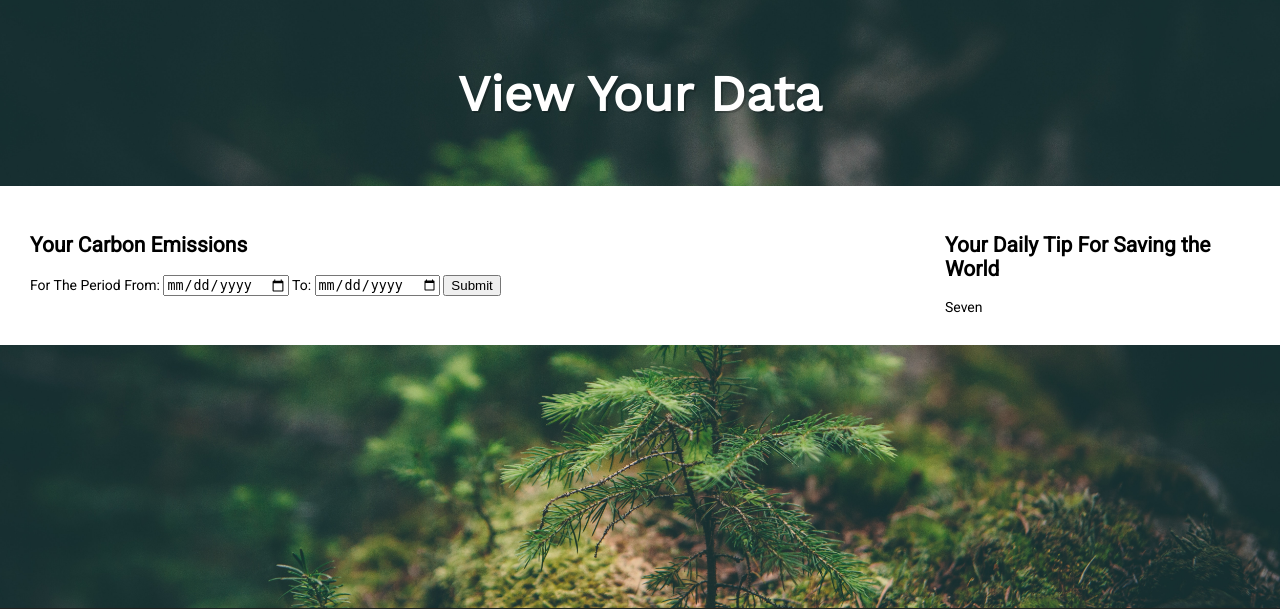
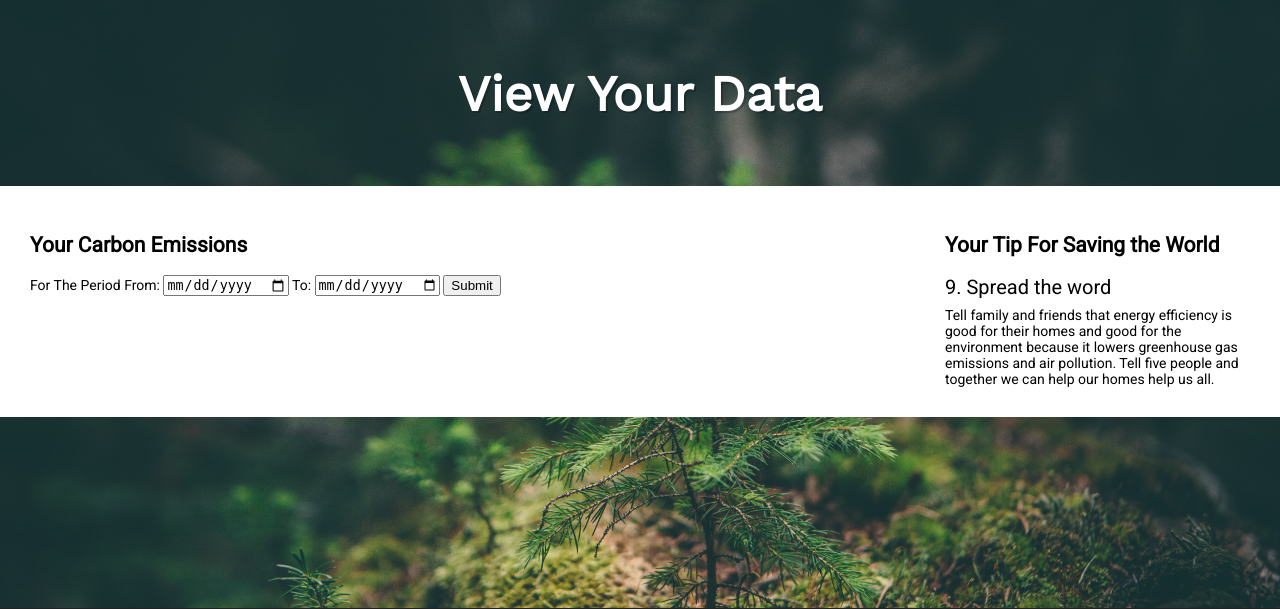
Before and after one commit to tonyma08/CarboNo, a Flask app: page /viewdata in a window 1280 px wide. Shown: the part 56-665 px from the top of the page. Run offline with Flask 2, Linux system fonts and the light colour scheme.

Commit message:
Integrate EPA suggestions for how to combat climate change

```diff
--- a/static/js/app.js
+++ b/static/js/app.js
@@ -17,39 +17,70 @@ function genDailyTipOrder(messageCount) {
 }
 
 window.onload = function() {
-	messages = ["One", "Two", "Three", "Four", "Five", "Six", "Seven"];
+	messages = [
+
+["Change five lights", "Replace your five most frequently used <a href=\"https://www.energystar.gov/index.cfm?c=fixtures.pr_light_fixtures\">light fixtures</a> or the <a href=\"https://www.energystar.gov/products/lighting_fans/light_bulbs\">lightbulbs</a> in them with <a href=\"https://www.energystar.gov/\">ENERGY STAR</a>-qualified products and you will help the environment while saving $70 a year on energy bills. <a href=\"https://www.energystar.gov/\">ENERGY STAR</a> lighting provides bright, warm light; generates 75% less heat; uses about 75% less energy than standard lighting; and lasts from 10 to 50 times longer."],
+["Look for ENERGY STAR", "When buying new products for your home, look for EPA's <a href=\"https://www.energystar.gov/\">ENERGY STAR</a> label to help you make the most energy-efficient decision. You can find the <a href=\"https://www.energystar.gov/\">ENERGY STAR</a> label on more than 60 kinds of products, including appliances, lighting, heating and cooling equipment, electronics, and office equipment. Over their lifetimes, products in your home that have earned the <a href=\"https://www.energystar.gov/\">ENERGY STAR</a> label can reduce greenhouse gas emissions by about 130,000 pounds and save you $11,000 on energy bills."],
+["Heat and cool smartly", "Heating and cooling accounts for almost half your energy bill -- about $1,000 a year! There is a lot you can do to drive down this cost. Simple steps like changing air filters regularly, properly using a programmable thermostat, and having your heating and cooling equipment maintained annually by a licensed contractor can save energy and increase comfort while helping to protect the environment. Depending on where you live, you can cut your annual energy bill by more than $200 by replacing your old heating and cooling equipment with <a href=\"https://www.energystar.gov/\">ENERGY STAR</a>-qualified equipment."],
+
+["Seal and insulate your home", "Reduce air leaks and stop drafts by using caulk, weather stripping, and insulation to seal your home's envelope and add more insulation to your attic to block out heat and cold. A knowledgeable homeowner or skilled contractor can save up to 20% on heating and cooling costs and significantly enhance home comfort with comprehensive sealing and insulating measures."],
+["Reduce, reuse, recycle", "Reducing, reusing, and recycling in your home helps conserve energy and reduces pollution and greenhouse gas emissions from resource extraction, manufacturing, and disposal. If there is a recycling program in your community, recycle your newspapers, beverage containers, paper, and other goods. Also, composting your food and yard waste reduces the amount of garbage that you send to landfills and reduces greenhouse gas emissions. Visit EPA's <a href=\"https://www.epa.gov/warm/individual-waste-reduction-model-iwarm-tool\">Individual Waste Reduction Model (iWARM)</a> to learn about the energy benefits of recycling, rather than landfilling, common waste products."],
+["Use water efficiently", "It takes lots of energy to pump, treat, and heat water, so saving water reduces greenhouse gas emissions. Saving water around the home is simple. Three percent of the nation's energy is used to pump and treat water, so conserving water conserves energy that reduces greenhouse gas pollution. Reduce the amount of waste you generate and the water you consume whenever possible. Pursue simple water-saving actions, such as not letting the water run while shaving or brushing teeth, and save money while conserving water by using products with the <a href=\"https://www.epa.gov/watersense/watersense-products\">WaterSense</a> label. Did you know a <a href=\"https://www.epa.gov/watersense/residential-toilets\">leaky toilet</a> can waste 200 gallons of water per day? Repair all toilet and faucet leaks right away. Running your dishwasher only with a full load can save 100 pounds of carbon dioxide and $40 per year. Be smart when irrigating your lawn or landscape. Only water when needed, and do it during the coolest part of the day; early morning is best. See <a href=\"https://www.epa.gov/watersense\">EPA WaterSense</a> for more water saving tips."],
+["Be green in your yard", "Did you know that food scraps and yard waste make up 20-30 percent of what we throw away? Composting your food and yard waste reduces the amount of garbage that you send to landfills and reduces greenhouse gas emissions. See <a href=\"https://www.epa.gov/recycle/composting-home\">EPA's tips on how to compost</a>."],
+["Purchase green power", "Power your home by purchasing green power. <a href=\"https://www.epa.gov/greenpower\">Green power</a> is environmentally friendly electricity that is generated from renewable energy sources such as wind and the sun. There are two ways to use green power: You can buy green power, or you can modify your house to generate your own green power. Buying green power is easy. It offers a number of environmental and economic benefits over conventional electricity, including lower greenhouse gas emissions, and it helps increase clean energy supply. There are a number of steps you can take to create a <a href=\"http://www.greenhomeguide.com/\">greener home</a>, including <a href=\"http://energy.gov/energysaver/energy-saver\">installing solar panels</a> and <a href=\"http://www.dsireusa.org/\">researching incentives for renewable energy</a> in your state."],
+["Calculate your household's carbon footprint", "Use EPA's <a href=\"https://www3.epa.gov/carbon-footprint-calculator/\">Household Carbon Footprint Calculator</a> to estimate your household greenhouse gas emissions resulting from energy use, transportation, and waste disposal. This tool helps you understand where your emissions come from and identify ways to reduce them."],
+["Spread the word", "Tell family and friends that energy efficiency is good for their homes and good for the environment because it lowers greenhouse gas emissions and air pollution. Tell five people and together we can help our homes help us all."],
+
+["Manage your office equipment energy use better", "Did you know that the total electricity consumed by idle electronics equals the annual output of 12 power plants? Save energy and reduce greenhouse gas emissions at work by setting your computer, monitor, and other office equipment to power down when not in use. Activate the <a href=\"https://www.energystar.gov/products/office_equipment/computers\">power management features</a> on your computer and monitor, unplug laptop power cords when not in use, and turn off equipment and lights at the end of the day. Plugging everything into a power strip makes it easy to shut everything down at one time."],
+["Look for ENERGY STAR-qualified products for the office", "Office products that have earned the <a href=\"https://www.energystar.gov/\">ENERGY STAR</a> feature special energy-efficient designs, which enable them to use less energy while performing regular tasks. Look for <a href=\"https://www.energystar.gov/\">ENERGY STAR</a>-qualified office equipment, such as computers, copiers, and printers, in addition to more than 60 product categories, including lighting, heating and cooling equipment, and commercial appliances."],
+["Ask your office building manager if your building has earned the ENERGY STAR", "Buildings can earn EPA's <a href=\"https://www.energystar.gov/\">ENERGY STAR</a> too! <a href=\"https://www.energystar.gov/buildings\">ENERGY STAR-labeled buildings</a> provide safe, healthy, and productive environments that use about 35% less energy than average buildings. Their efficient use of energy also reduces the total operational cost of the building. Let your facility's maintenance department know about the ENERGY STAR buildings program, so they can learn how to improve your building's performance."],
+["Use less energy for your commute", "Switching to public transportation, carpooling, biking, or telecommuting can save energy and reduce greenhouse gas emissions on your way to and from work. Encourage your employer to offer commuter benefits that address limited or expensive parking, reduce traffic congestion, improve employee recruiting and retention, and minimize the environmental impacts associated with drive-alone commuting. If you do drive, find out the fuel efficiency of your vehicle at the <a href=\"http://www.fueleconomy.gov/\">Federal Fuel Economy</a> website, and make more environmentally informed choices when purchasing your next vehicle by using EPA's <a href=\"https://www.epa.gov/greenvehicles\">Green Vehicle Guide</a>."],
+
+["Reduce, reuse, recycle", "<a href=\"https://www.epa.gov/recycle\">Reducing, reusing, and recycling</a> at the office helps conserve energy and reduces pollution and greenhouse gas emissions. Reduce, reuse, and recycle at the office by using two-sided printing and copying; only printing what you need; buying supplies made with recycled content; and recycling paper products, batteries, and used printer cartridges. All of these actions help conserve energy and reduce carbon pollution. For <a href=\"https://www.epa.gov/recycle/electronics-donation-and-recycling\">old electronics</a> (e.g., computers, monitors, cell phones, TVs), investigate leasing programs, manufacturer and retailer take-back programs, and municipal programs and events to ensure reuse and recycling. You can also donate used equipment to schools or other organizations and take advantage of any available tax incentives for computer donations. Visit EPA's <a href=\"https://www.epa.gov/smm/wastewise\">WasteWise</a> website for information on starting a recycling program at work."],
+["Use green power", "Emissions from electricity generated from fossil fuels can be one of the most significant environmental impacts associated with your organization's operations. Green power is electricity that is generated from renewable energy sources such as wind, sun, geothermal, and biomass. Purchasing green power is an easy, effective way for your organization to reduce its carbon footprint and environmental impact. Visit EPA's <a href=\"https://www.epa.gov/www.epa.gov/greenpower\">Green Power Partnership</a> for information on how to purchase green power."],
+["Encourage your organization to develop a greenhouse gas inventory", "<a href=\"https://www.epa.gov/climateleadership\">Developing a greenhouse gas inventory</a> is a critical first step toward measuring and managing your organization's climate change impact. An inventory is a list of emission sources and the associated emissions quantified using standardized methods. Many organizations are taking this step and by doing so find that most of their emissions come from building heating and cooling, fleet vehicles, electricity use, and employee travel. EPA's <a href=\"https://www.epa.gov/climateleadership\">Center for Corporate Climate Leadership</a> is a resource center to help all organizations identify and achieve cost-effective greenhouse gas emission reductions."],
+
+["Buy smart: Purchase a fuel-efficient, low-greenhouse gas vehicle", "When shopping for a new or used vehicle (or even renting a vehicle), choose the cleanest, most fuel-efficient vehicle that meets your needs. With a wide range of clean, fuel-efficient vehicles available today, it's easier than ever to go green for the environment and for your wallet. Check out <a href=\"https://www.epa.gov/greenvehicles\">EPA's Green Vehicle Guide</a> or <a href=\"http://www.fueleconomy.gov/\">www.fueleconomy.gov</a> to find the best, most comprehensive information on vehicle emissions and fuel economy. You can also learn more about the <a href=\"https://www.epa.gov/fueleconomy/basic-information-fuel-economy-labeling\">fuel economy and environment label</a> that you'll see on all new vehicles. The label has been redesigned and updated for even easier comparison shopping. These new window stickers provide fuel economy and environmental ratings for all new vehicles, including advanced technology vehicles like electric cars and plug-in hybrids. And while at the showroom, you can scan the QR Code® on each vehicle's label to be connected to additional information online, including personalized cost and energy-use estimates."],
+["Drive smart", "To improve your fuel economy and reduce greenhouse gas emissions, go easy on the brakes and gas pedal, avoid hard accelerations, reduce your time spent idling (no more than 30 seconds), and unload unnecessary items in your trunk to reduce weight. If you have a removable roof rack and you are not using it, take it off to improve your fuel economy. Use cruise control if you have it, and for vehicles with selectable four-wheel drive, consider operating in two-wheel drive mode when road conditions make it safe to do so. For more information, take a look at these tips for <a href=\"http://www.fueleconomy.gov/feg/driveHabits.jsp\">driving more efficiently</a>."],
+["Remember maintenance...", "Get regular tune-ups, follow the manufacturer's maintenance schedule (which can be found in your owner's manual), and use the recommended grade of motor oil. A well-maintained car is more fuel-efficient, produces fewer greenhouse gas emissions, is more reliable, and is safer! For more details, including potential fuel savings, check out these tips for <a href=\"http://www.fueleconomy.gov/feg/maintain.jsp\">keeping your car in shape</a>."],
+["Don't forget your tires!", "Check your tire pressure regularly. Under-inflation increases tire wear, reduces your fuel economy, and leads to higher greenhouse gas and other air pollutant emissions. If you don't know the correct tire pressure for your vehicle, you can find it listed on the door to your vehicle's glove compartment, or on the driver's-side door pillar. And when it's time for new tires, consider purchasing tires with \"low rolling resistance,\" an energy-saving feature."],
+["Give your car a break", "Use <a href=\"http://www.publictransportation.org/Pages/default.aspx\">public transportation</a>, <a href=\"http://www.commuterchoice.com/\">carpool</a>, or <a href=\"http://www.fhwa.dot.gov/environment/bicycle_pedestrian/index.cfm\">walk or bike</a> whenever possible to avoid using your car. Leaving your car at home just two days a week can reduce your greenhouse gas emissions by an average of 2 tons per year. Also consider telecommuting (working from home via phone or the Internet), which can reduce the stress of commuting, reduce harmful emissions, and save you money. And when driving, try combining your errands and activities into one trip."],
+["Use renewable fuels", "Give <a href=\"https://www.epa.gov/renewable-fuel-standard-program/e85-fuel\">E85 and biodiesel</a> a try. Both are renewable fuels (made from renewable sources such as corn) that can reduce greenhouse gas emissions from your vehicle. E85 is a fuel blend containing 85% ethanol and 15% gasoline that can be used in certain vehicles called Flex Fuel Vehicles (FFVs). FFVs are designed to be fueled with either E85 or traditional gasoline. There are millions of FFVs on the road today€”to find out if you own one, check the inside of your car's fuel door for an identification sticker, or consult your owner's manual. If you own a diesel vehicle, consider filling up with a biodiesel blend such as B5, which is a diesel fuel blend containing 5% biodiesel. The Department of Energy's <a href=\"http://www.afdc.energy.gov/locator/stations/\">Alternative Fueling Station Locator</a> can help you locate both E85 and biodiesel fuel stations in your area."]
+    ];
 
 	// If no order (every tip was seen already or first run), restart
-	if(localStorage.getItem('daily-tip-order') === null) {
+	if(localStorage.getItem('tip-order') === null) {
 		var order = genDailyTipOrder(messages.length);
-		localStorage.setItem('daily-tip-order', order.join(" "));
+		localStorage.setItem('tip-order', order.join(" "));
 	}
 
 	// Initialize for first run
-	if(localStorage.getItem('daily-tip-index') === null) {
-		localStorage.setItem('daily-tip-index', 0);
+	if(localStorage.getItem('tip-index') === null) {
+		localStorage.setItem('tip-index', 0);
 	}
 
 	else {
-		var newIndex = parseInt(localStorage.getItem('daily-tip-index')) + 1;
+		var newIndex = parseInt(localStorage.getItem('tip-index')) + 1;
 		// After seeing every message, discard the order
 		if(newIndex == messages.length) {
-			localStorage.setItem('daily-tip-index', 0);
+			localStorage.setItem('tip-index', 0);
 			var order = genDailyTipOrder(messages.length);
-			localStorage.setItem('daily-tip-order', order.join(" "));
+			localStorage.setItem('tip-order', order.join(" "));
 		}
 		else {
-			localStorage.setItem('daily-tip-index', newIndex);
+			localStorage.setItem('tip-index', newIndex);
 		}
 	}
 
 	// Start over if the amount of tips changes
-	if(messages.length !== parseInt(localStorage.getItem('daily-tip-order').split(" ").length)) {
-		localStorage.removeItem('daily-tip-index');
-		localStorage.removeItem('daily-tip-order');
+	if(messages.length !== parseInt(localStorage.getItem('tip-order').split(" ").length)) {
+		localStorage.removeItem('tip-index');
+		localStorage.removeItem('tip-order');
 	}
 
 	// Read order and show the next tip from there
-	tip = messages[localStorage.getItem('daily-tip-order').split(" ")[localStorage.getItem('daily-tip-index')]];
-	document.getElementsByClassName("daily-tip")[0].innerHTML = tip;
+    var tipNumber = localStorage.getItem('tip-order').split(" ")[localStorage.getItem('tip-index')];
+	tip = messages[tipNumber];
+	document.getElementsByClassName("tip-title")[0].innerHTML = tipNumber + ". " + tip[0];
+    document.getElementsByClassName("tip-text")[0].innerHTML = tip[1];
 };
--- a/static/styles/viewdata.css
+++ b/static/styles/viewdata.css
@@ -12,3 +12,8 @@
 		width: 100%;
 	}
 }
+
+.tip-title {
+    font-size: 20px;
+    margin-bottom: 8px;
+}
--- a/templates/viewdata.html
+++ b/templates/viewdata.html
@@ -23,8 +23,11 @@
 
 
             <div class = "column right">
-                <h2>Your Daily Tip For Saving the World</h2>
-            <div class="daily-tip"></div>
+                <h2>Your Tip For Saving the World</h2>
+            <div class="tip">
+                <div class="tip-title"></div>
+                <div class="tip-text"></div>
+            </div>
             </div>
         </div>
 {% endblock %}
```
